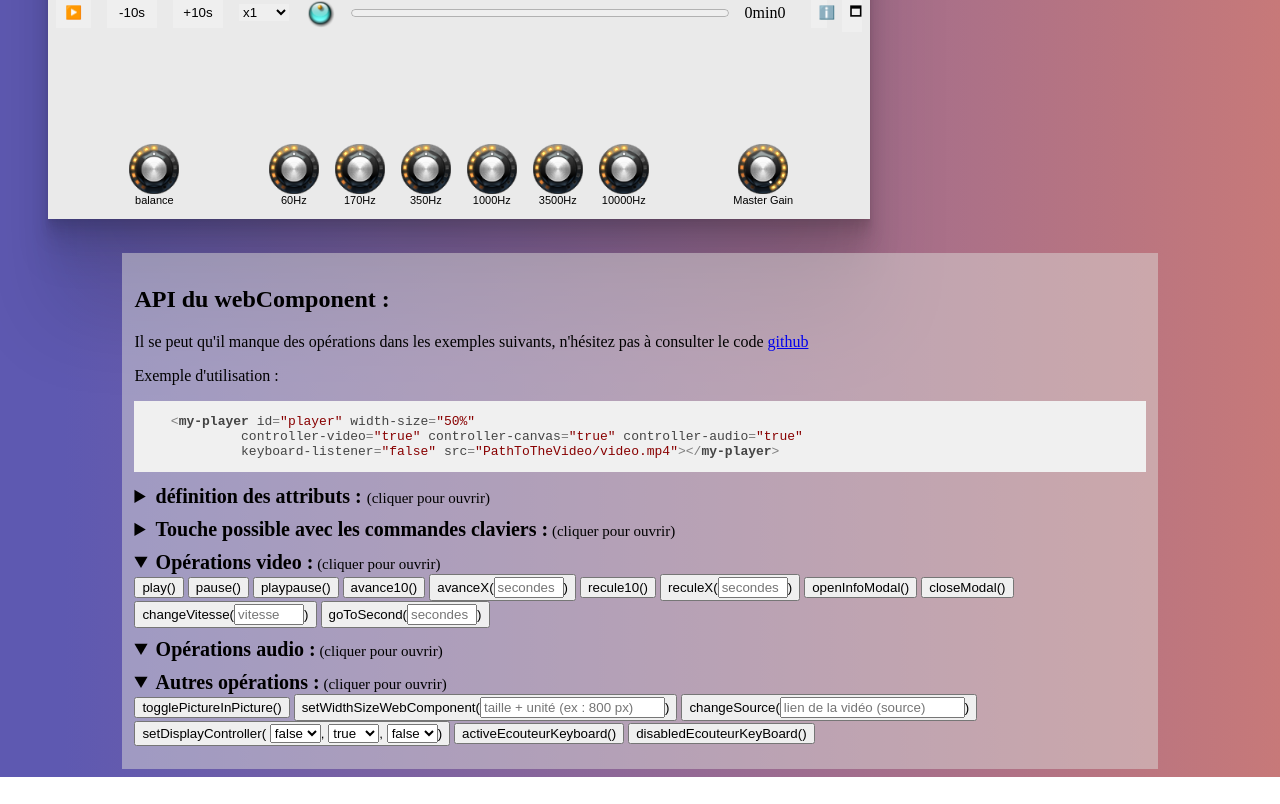
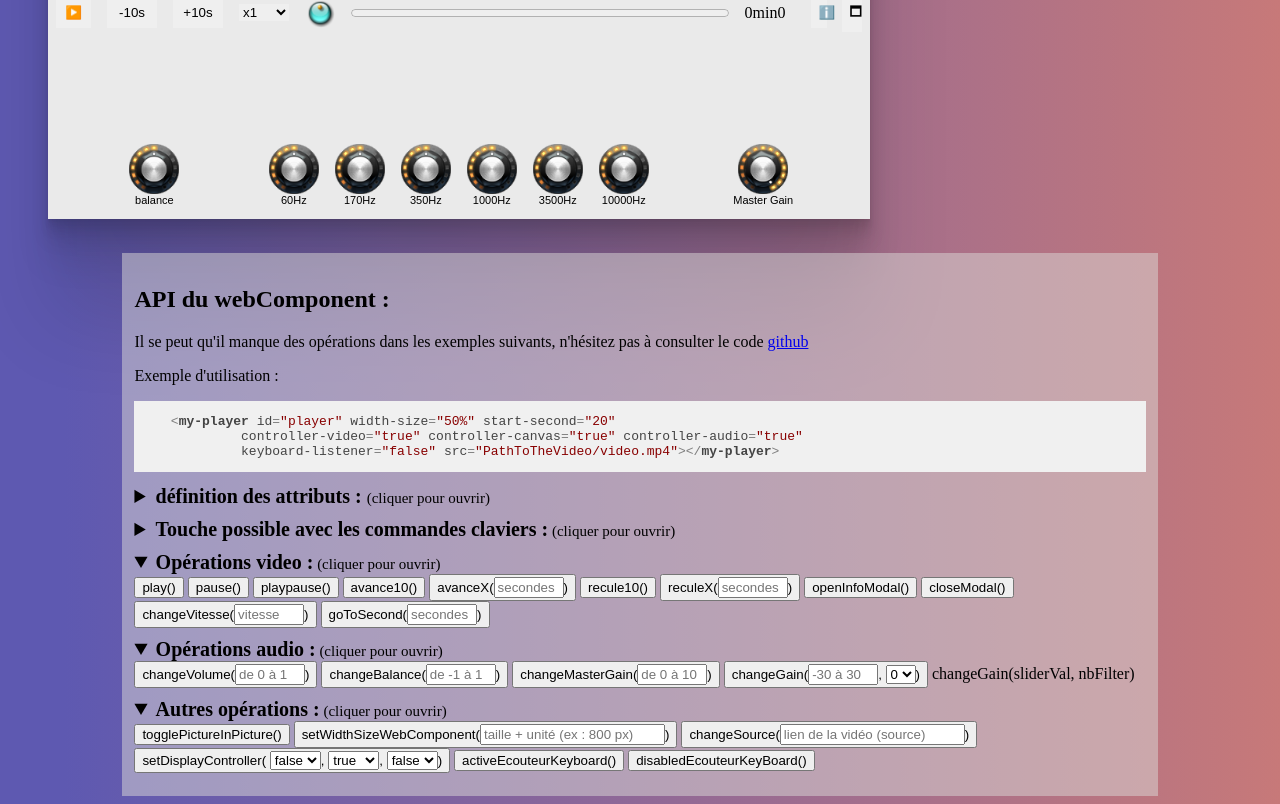
Before and after one commit to BordyV/webcomponent_video, a plain HTML site: page index.html in a window 1280 px wide. Shown: the part 441-1245 px from the top of the page. Before the commit the page ends 1218 px from the top, so only its background shows below. Drawn offline with Linux system fonts and the light colour scheme; files whose address does not match are found by name.

Commit message:
feat: avancement exemple html api

```diff
--- a/index.html
+++ b/index.html
@@ -64,14 +64,15 @@
         Il faut donc les passer à false pour activer un comportement différent de celui par défaut.
     -->
     <my-player id="player" width-size="65%" controller-video="true" controller-canvas="true" controller-audio="true"
-        keyboard-listener="true" src="http://commondatastorage.googleapis.com/gtv-videos-bucket/sample/Sintel.mp4">
+        keyboard-listener="true" start-second="0"
+        src="http://commondatastorage.googleapis.com/gtv-videos-bucket/sample/Sintel.mp4">
     </my-player>
     <div id="ExempleApi">
         <h2> API du webComponent : </h2>
         Il se peut qu'il manque des opérations dans les exemples suivants, n'hésitez pas à consulter le code
         <a href="https://github.com/BordyV/webcomponent_video">github</a>
         <p>Exemple d'utilisation : </p>
-        <pre><code class="language-html">   &lt;my-player id="player" width-size="50%"
+        <pre><code class="language-html">   &lt;my-player id="player" width-size="50%" start-second="20"
             controller-video="true" controller-canvas="true" controller-audio="true"
             keyboard-listener="false" src="PathToTheVideo/video.mp4"&gt;&lt;/my-player&gt;</code></pre>
         <details>
@@ -117,6 +118,8 @@
                         <li>Valeur par défaut : <b>true </b> </li>
                         <li>Valeurs possibles : <b>true / false</b> </li>
                     </ul>
+                </li><br>
+                <li><b>start-second</b> - <b>Non obligatoire </b> - Secondes de départ de la vidéo
                 </li><br>
                 <li><b>src</b> - <b>Obligatoire </b> - Source de la vidéo
                 </li>
@@ -166,7 +169,27 @@
             <summary>
                 Opérations audio :<span id="aideDetails"> (cliquer pour ouvrir)</span>
             </summary>
-
+            <button onclick="changeVolume()">changeVolume(<input type="number" id="changeVolumeInput" min="0" max="1"
+                    placeholder="de 0 à 1">)
+            </button>
+            <button onclick="changeBalance()">changeBalance(<input type="number" id="changeBalanceInput" min="-1"
+                    max="1" placeholder="de -1 à 1">)
+            </button>
+            <button onclick="changeMasterGain()">changeMasterGain(<input type="number" id="changeMasterGainInput"
+                    min="0" max="10" placeholder="de 0 à 10">)
+            </button>
+            <button onclick="changeGain()">changeGain(<input type="number" id="changeGainInput" min="-30" max="30"
+                    placeholder="-30 à 30">, <select name="changeGainSelect" id="changeGainSelect"
+                    title="numéro gain de gauche a droite ">
+                    <option value="0" selected="selected">0</option>
+                    <option value="1">1</option>
+                    <option value="2">2</option>
+                    <option value="3">3</option>
+                    <option value="4">4</option>
+                    <option value="5">5</option>
+                </select>)
+            </button>
+            changeGain(sliderVal, nbFilter)
         </details>
 
         <details open="true">
@@ -212,6 +235,10 @@
         let goToSecondInput = 0;
         let setWidthSizeWebComponentInput = " 65 %";
         let changeSourceInput;
+        let changeVolumeInput;
+        let changeBalanceInput;
+        let changeMasterGainInput;
+        let changeGainInput;
 
         document.querySelector("#avanceXInput").oninput = (event) => {
             avanceXInput = event.target.value;
@@ -235,6 +262,18 @@
         }
         document.querySelector("#changeSourceInput").oninput = (event) => {
             changeSourceInput = event.target.value;
+        }
+        document.querySelector("#changeVolumeInput").oninput = (event) => {
+            changeVolumeInput = event.target.value;
+        }
+        document.querySelector("#changeBalanceInput").oninput = (event) => {
+            changeBalanceInput = event.target.value;
+        }
+        document.querySelector("#changeMasterGainInput").oninput = (event) => {
+            changeMasterGainInput = event.target.value;
+        }
+        document.querySelector("#changeGainInput").oninput = (event) => {
+            changeGainInput = event.target.value;
         }
 
         const p = document.querySelector("#player");
@@ -272,6 +311,18 @@
         function goToSecond() {
             p.goToSecond(goToSecondInput);
         }
+        function changeVolume() {
+            p.changeVolume(changeVolumeInput);
+        }
+        function changeBalance() {
+            p.changeBalance(changeBalanceInput);
+        }
+        function changeMasterGain() {
+            p.changeMasterGain(changeMasterGainInput);
+        }
+        function changeGain() {
+            p.changeGain(changeGainInput, document.querySelector("#changeGainSelect").value);
+        }
         function togglePictureInPicture() {
             p.togglePictureInPicture();
         }
@@ -287,7 +338,6 @@
         function activeEcouteurKeyboard() {
             p.activeEcouteurKeyboard();
         }
-
         function disabledEcouteurKeyBoard() {
             p.disabledEcouteurKeyBoard();
         }
--- a/monLecteurVideo/index.js
+++ b/monLecteurVideo/index.js
@@ -233,8 +233,10 @@ class MyVideoPlayer extends HTMLElement {
         this.filters = [];
 
         // récupération des attributs HTML
-        this.player.src = this.getAttribute("src");
+        this.changeSource(this.getAttribute("src"));
         let widthSize = this.getAttribute("width-size");
+        let startAt = this.getAttribute("start-second");
+        this.goToSecond(startAt);
 
         this.setWidthSizeWebComponent(widthSize);
 
@@ -542,8 +544,6 @@ class MyVideoPlayer extends HTMLElement {
         if (isFinite(value)) {
             this.filters[nbFilter].gain.value = value;
             this.shadowRoot.querySelector("#gain" + nbFilter).value = value;
-
-
         }
     }
     changeMasterGain(sliderVal) {
```
